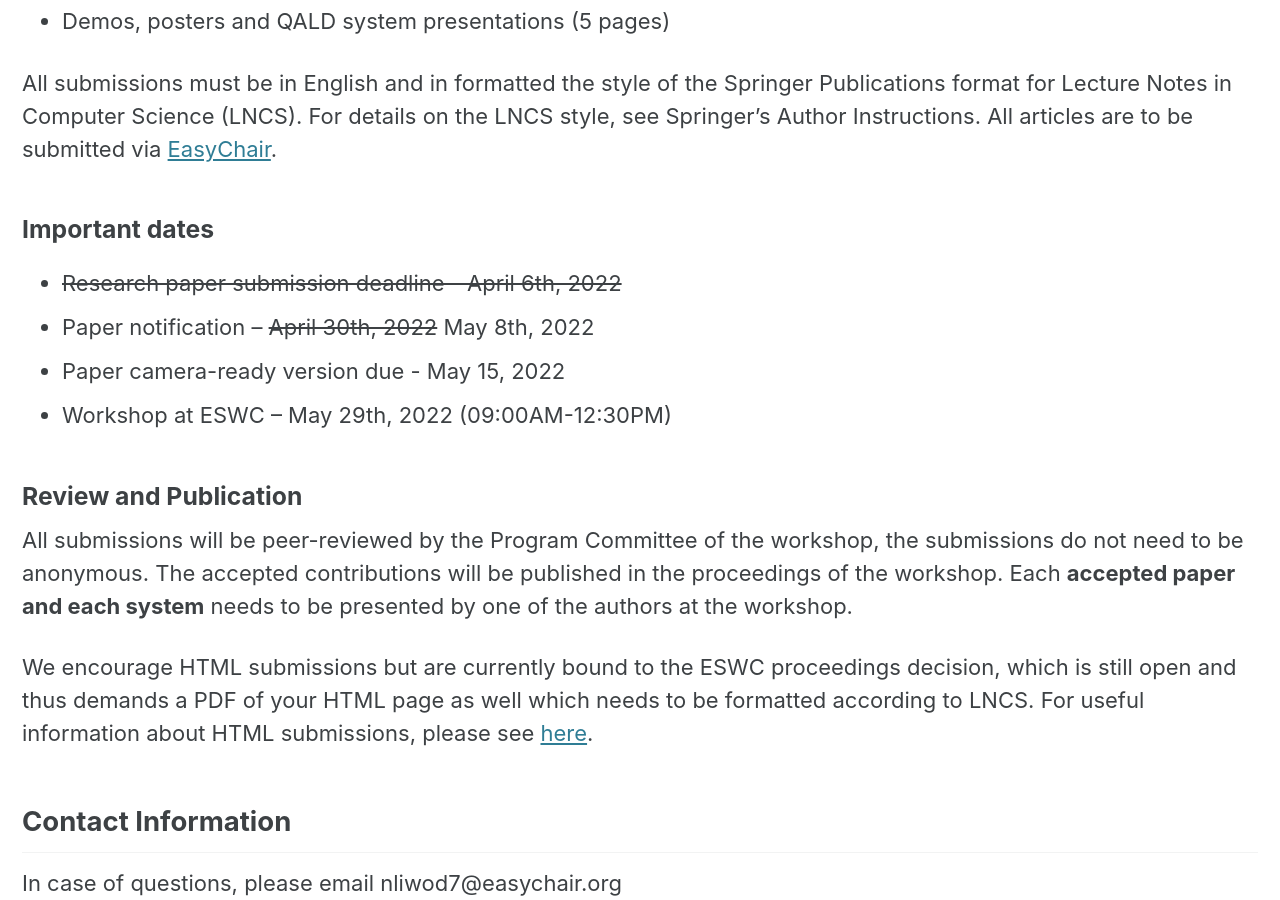
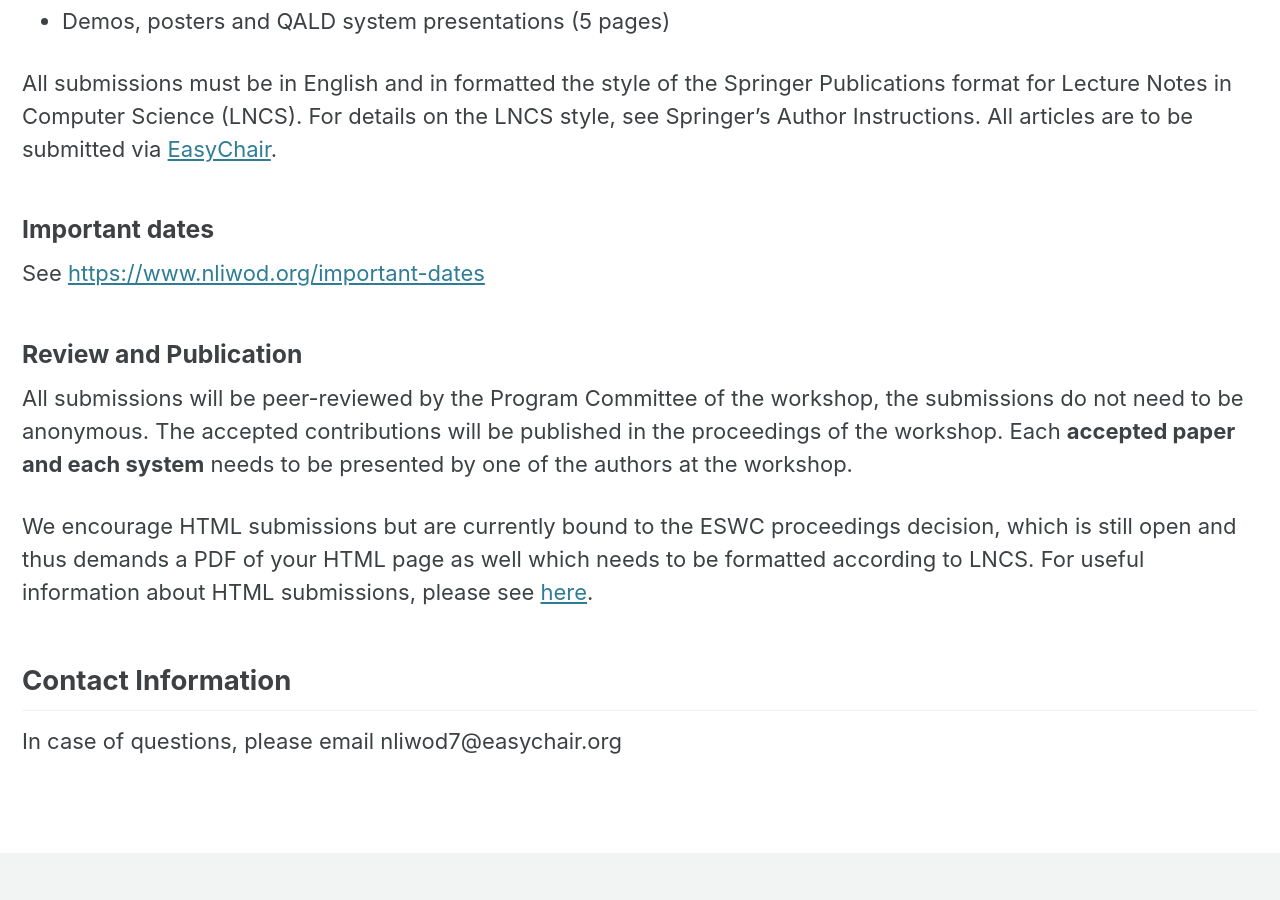
Before and after one commit to semantic-systems/nliwod-workshop, a Jekyll site: the page built from call-for-papers.md, in a window 1280 px wide and 900 px high, scrolled down 2637 px. Built offline with Jekyll 4.4.1, drawn with Linux system fonts in a browser that asks for light colours; cached includes are drawn as plain includes.

Commit message:
Update call-for-papers.md

```diff
--- a/call-for-papers.md
+++ b/call-for-papers.md
@@ -58,10 +58,7 @@ Springer's Author Instructions. All articles are to be submitted via  [EasyChair
 
 ### Important dates
 
-* <del>Research paper submission deadline - April 6th, 2022</del>
-* Paper notification -- <del> April 30th, 2022</del> May 8th, 2022
-* Paper camera-ready version due - May 15, 2022
-* Workshop at ESWC – May 29th, 2022 (09:00AM-12:30PM)
+See [https://www.nliwod.org/important-dates](https://www.nliwod.org/important-dates)
 
 ### Review and Publication
 
```
